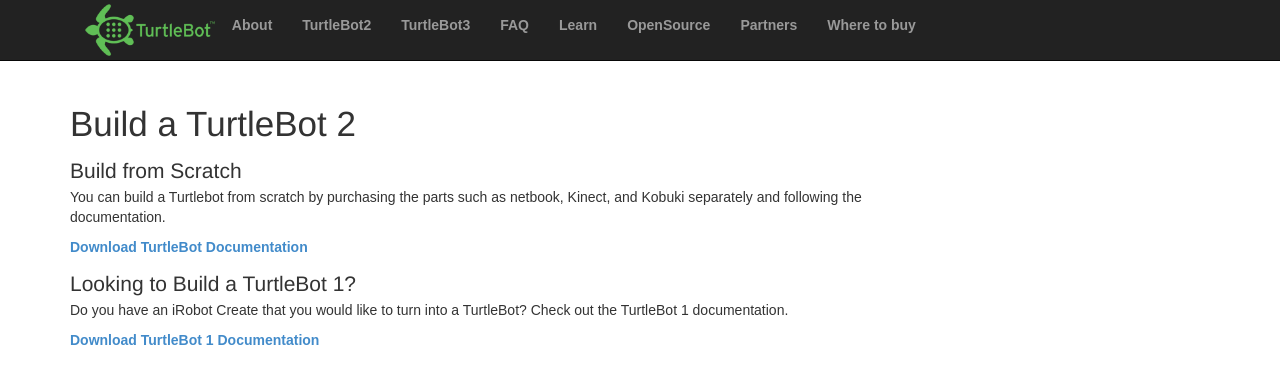
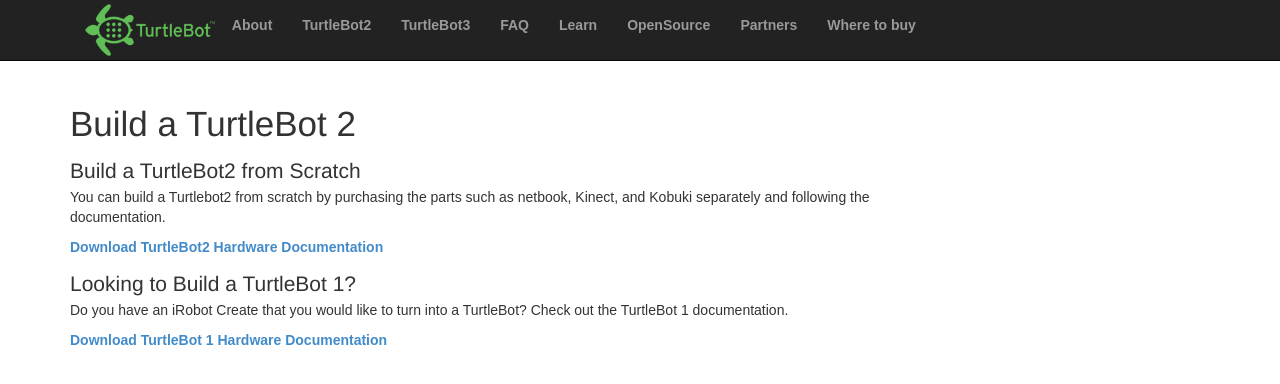
Before and after one commit to turtlebot/turtlebot.com, a Jekyll site: the page built from build.md, in a window 1280 px wide, cut to the strip 0-436 px from the top of the page. Shown: the top 384 px of the strip. Built offline with Jekyll 4.4.1, drawn with Linux system fonts in a browser that asks for light colours; nearby versions of some CDN libraries.

Commit message:
Clean up wording to be more specific for hardware download links.

```diff
--- a/build.md
+++ b/build.md
@@ -7,12 +7,12 @@
 
 # Build a TurtleBot 2
 
-## Build from Scratch
-You can build a Turtlebot from scratch by purchasing the parts such as netbook, Kinect, and Kobuki separately and following the documentation.
+## Build a TurtleBot2 from Scratch
+You can build a Turtlebot2 from scratch by purchasing the parts such as netbook, Kinect, and Kobuki separately and following the documentation.
 
-[Download TurtleBot Documentation](http://download.ros.org/downloads/turtlebot/tb2_hardware_docs.tar.gz)
+[Download TurtleBot2 Hardware Documentation](http://download.ros.org/downloads/turtlebot/tb2_hardware_docs.tar.gz)
 
 ## Looking to Build a TurtleBot 1?
 Do you have an iRobot Create that you would like to turn into a TurtleBot? Check out the TurtleBot 1 documentation.
 
-[Download TurtleBot 1 Documentation](http://download.ros.org/downloads/turtlebot/TurtleBot-Hardware-2011-07-23.zip)
+[Download TurtleBot 1 Hardware Documentation](http://download.ros.org/downloads/turtlebot/TurtleBot-Hardware-2011-07-23.zip)
```
